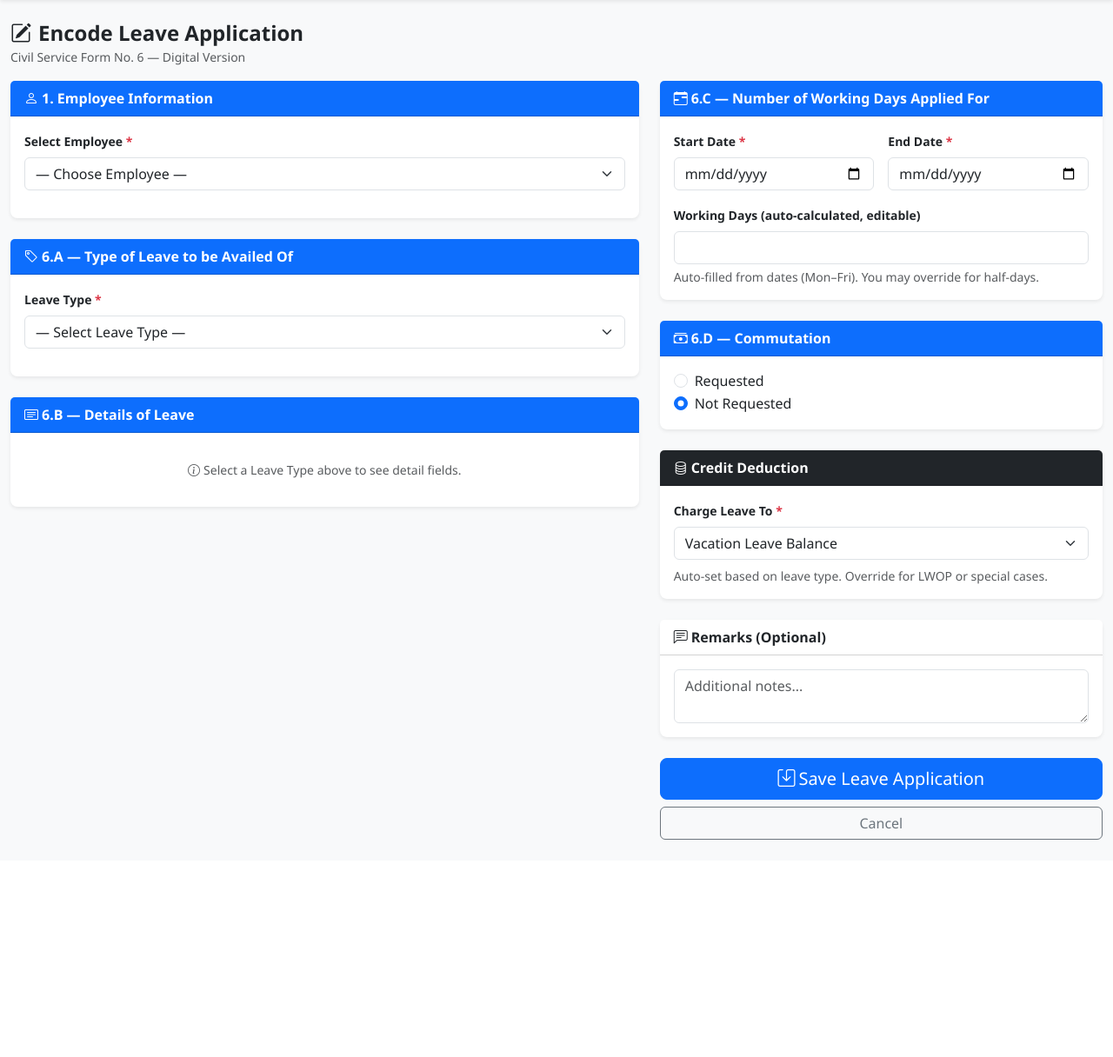
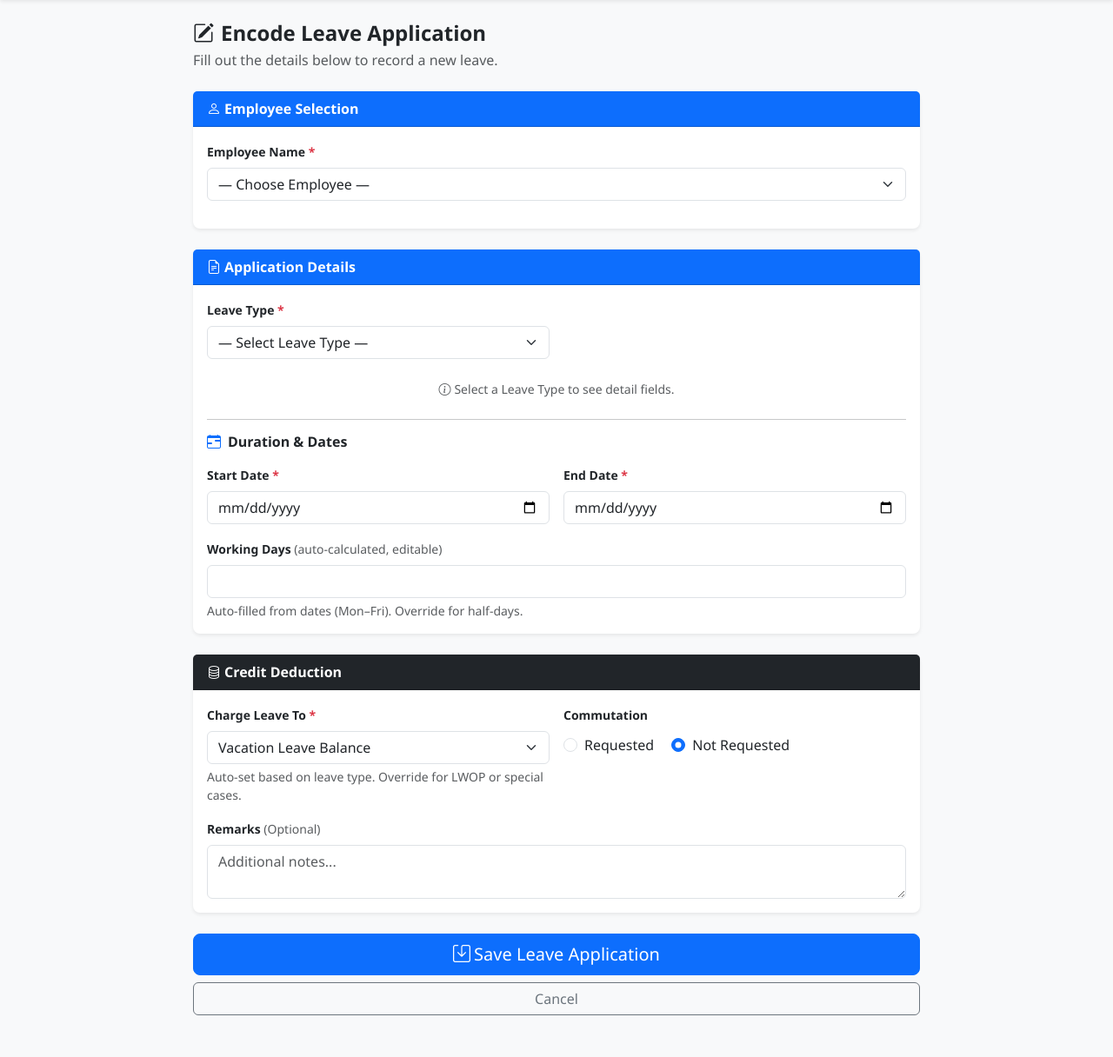
Before and after one commit to Sekki011604/Leave-Tracker, a PHP site: page /PHO/encode_leave.php in a window 1280 px wide. Shown: the part 56-1272 px from the top of the page at 87% size. Before the commit the page ends 1022 px from the top, so only its background shows below. Run offline with PHP 8.4, Linux system fonts and the light colour scheme; a user stored in the database is signed in; data comes from the database, SQL or seed files in the repository; data that the repository does not hold is empty.

Commit message:
Fix bugs

```diff
--- a/encode_leave.php
+++ b/encode_leave.php
@@ -28,7 +28,7 @@ $employees = $conn->query(
 <html lang="en">
 <head>
 <meta charset="UTF-8"><meta name="viewport" content="width=device-width,initial-scale=1">
-<title>Encode Leave (CS Form 6) — PHO Palawan</title>
+<title>Encode Leave — PHO Palawan</title>
 <link href="https://cdn.jsdelivr.net/npm/bootstrap@5.3.2/dist/css/bootstrap.min.css" rel="stylesheet">
 <link href="https://cdn.jsdelivr.net/npm/bootstrap-icons@1.11.3/font/bootstrap-icons.min.css" rel="stylesheet">
 <link href="assets/css/style.css" rel="stylesheet">
@@ -36,32 +36,26 @@ $employees = $conn->query(
 <body class="bg-light">
 <?php include 'navbar.php'; ?>
 
-<div class="container-fluid py-4">
+<div class="container py-4" style="max-width:860px">
 <?= renderFlash() ?>
 
-<div class="d-flex justify-content-between align-items-center mb-3">
-    <div>
-        <h4 class="fw-bold mb-0"><i class="bi bi-pencil-square me-2"></i>Encode Leave Application</h4>
-        <small class="text-muted">Civil Service Form No. 6 — Digital Version</small>
-    </div>
+<div class="mb-4">
+    <h4 class="fw-bold mb-1"><i class="bi bi-pencil-square me-2"></i>Encode Leave Application</h4>
+    <p class="text-muted mb-0">Fill out the details below to record a new leave.</p>
 </div>
 
 <form method="POST" action="save_leave.php" id="leaveForm" autocomplete="off">
 
-<div class="row g-4">
-<!-- ════════════════════════════════════════════════════════════
-     LEFT COLUMN — Employee & Leave Type Details
-     ════════════════════════════════════════════════════════════ -->
-<div class="col-lg-7">
-
-    <!-- ─── §1 Employee Selection ─── -->
+<!-- ═══════════════════════════════════════════════════════════
+     CARD 1 — Employee Selection
+     ═══════════════════════════════════════════════════════════ -->
 <div class="card shadow-sm border-0 mb-4">
     <div class="card-header bg-primary text-white py-2">
-            <strong><i class="bi bi-person me-1"></i>1. Employee Information</strong>
+        <strong><i class="bi bi-person me-1"></i>Employee Selection</strong>
     </div>
     <div class="card-body">
         <div class="mb-3">
-                <label class="form-label small fw-semibold">Select Employee <span class="text-danger">*</span></label>
+            <label class="form-label small fw-semibold">Employee Name <span class="text-danger">*</span></label>
             <select name="employee_id" id="selEmp" class="form-select" required>
                 <option value="">— Choose Employee —</option>
                 <?php while($e=$employees->fetch_assoc()): ?>
@@ -76,22 +70,27 @@ $employees = $conn->query(
         <!-- Info readout -->
         <div id="empInfo" class="d-none">
             <div class="row g-2">
-                    <div class="col-md-4"><div class="border rounded p-2 small"><span class="text-muted d-block">Position</span><strong id="infoPos">—</strong></div></div>
-                    <div class="col-md-4"><div class="border rounded p-2 small"><span class="text-muted d-block">Department</span><strong id="infoDept">—</strong></div></div>
-                    <div class="col-md-2"><div class="border rounded p-2 small text-center"><span class="text-muted d-block">VL Bal.</span><strong id="infoVL" class="text-primary">—</strong></div></div>
-                    <div class="col-md-2"><div class="border rounded p-2 small text-center"><span class="text-muted d-block">SL Bal.</span><strong id="infoSL" class="text-danger">—</strong></div></div>
+                <div class="col-sm-4"><div class="border rounded p-2 small"><span class="text-muted d-block">Position</span><strong id="infoPos">—</strong></div></div>
+                <div class="col-sm-4"><div class="border rounded p-2 small"><span class="text-muted d-block">Department</span><strong id="infoDept">—</strong></div></div>
+                <div class="col-sm-2"><div class="border rounded p-2 small text-center"><span class="text-muted d-block">VL Bal.</span><strong id="infoVL" class="text-primary">—</strong></div></div>
+                <div class="col-sm-2"><div class="border rounded p-2 small text-center"><span class="text-muted d-block">SL Bal.</span><strong id="infoSL" class="text-danger">—</strong></div></div>
             </div>
         </div>
     </div>
 </div>
 
-    <!-- ─── §6-A  Type of Leave ─── -->
+<!-- ═══════════════════════════════════════════════════════════
+     CARD 2 — Application Details
+     ═══════════════════════════════════════════════════════════ -->
 <div class="card shadow-sm border-0 mb-4">
     <div class="card-header bg-primary text-white py-2">
-            <strong><i class="bi bi-tag me-1"></i>6.A — Type of Leave to be Availed Of</strong>
+        <strong><i class="bi bi-file-earmark-text me-1"></i>Application Details</strong>
     </div>
     <div class="card-body">
-            <div class="mb-3">
+
+        <!-- Leave Type -->
+        <div class="row g-3 mb-3">
+            <div class="col-md-6">
                 <label class="form-label small fw-semibold">Leave Type <span class="text-danger">*</span></label>
                 <select name="leave_type" id="selType" class="form-select" required>
                     <option value="">— Select Leave Type —</option>
@@ -100,44 +99,39 @@ $employees = $conn->query(
                     <?php endforeach; ?>
                 </select>
             </div>
-            <!-- "Others" free text -->
-            <div id="blkOtherType" class="mb-3 d-none">
+            <div class="col-md-6">
+                <div id="blkOtherType" class="d-none">
                     <label class="form-label small fw-semibold">Specify (Others)</label>
                     <input type="text" name="other_leave_type" class="form-control" placeholder="e.g. Monetization of Leave Credits">
                 </div>
             </div>
         </div>
 
-    <!-- ─── §6-B  Details of Leave ─── -->
-    <div class="card shadow-sm border-0 mb-4">
-        <div class="card-header bg-primary text-white py-2">
-            <strong><i class="bi bi-card-text me-1"></i>6.B — Details of Leave</strong>
-        </div>
-        <div class="card-body">
-
-            <!-- Vacation / SPL details -->
-            <div id="blkVacation" class="d-none mb-3">
-                <label class="form-label small fw-semibold">Location</label>
+        <!-- Conditional detail blocks -->
+        <div id="blkVacation" class="d-none mb-3 p-3 bg-light rounded">
+            <label class="form-label small fw-semibold">Vacation Location</label>
+            <div class="d-flex gap-3 mb-2">
                 <div class="form-check"><input class="form-check-input" type="radio" name="vacation_detail" value="Within the Philippines" id="vacPH">
                     <label class="form-check-label" for="vacPH">Within the Philippines</label></div>
                 <div class="form-check"><input class="form-check-input" type="radio" name="vacation_detail" value="Abroad" id="vacAbroad">
                     <label class="form-check-label" for="vacAbroad">Abroad</label></div>
-                <input type="text" name="vacation_location" class="form-control form-control-sm mt-2" placeholder="Specify location (optional)">
+            </div>
+            <input type="text" name="vacation_location" class="form-control form-control-sm" placeholder="Specify location (optional)">
         </div>
 
-            <!-- Sick details -->
-            <div id="blkSick" class="d-none mb-3">
+        <div id="blkSick" class="d-none mb-3 p-3 bg-light rounded">
             <label class="form-label small fw-semibold">Illness Details</label>
+            <div class="d-flex gap-3 mb-2">
                 <div class="form-check"><input class="form-check-input" type="radio" name="sick_detail" value="In Hospital" id="sickHosp">
                     <label class="form-check-label" for="sickHosp">In Hospital</label></div>
                 <div class="form-check"><input class="form-check-input" type="radio" name="sick_detail" value="Out Patient" id="sickOP">
                     <label class="form-check-label" for="sickOP">Out Patient</label></div>
-                <input type="text" name="sick_illness" class="form-control form-control-sm mt-2" placeholder="Specify illness (optional)">
+            </div>
+            <input type="text" name="sick_illness" class="form-control form-control-sm" placeholder="Specify illness (optional)">
         </div>
 
-            <!-- Study details -->
-            <div id="blkStudy" class="d-none mb-3">
-                <label class="form-label small fw-semibold">Purpose</label>
+        <div id="blkStudy" class="d-none mb-3 p-3 bg-light rounded">
+            <label class="form-label small fw-semibold">Study Purpose</label>
             <div class="form-check"><input class="form-check-input" type="radio" name="study_detail" value="Masters Degree" id="studyMS">
                 <label class="form-check-label" for="studyMS">Completion of Master's Degree</label></div>
             <div class="form-check"><input class="form-check-input" type="radio" name="study_detail" value="Board Exam Review" id="studyBrd">
@@ -146,108 +140,90 @@ $employees = $conn->query(
                 <label class="form-check-label" for="studyOth">Other (specify below)</label></div>
         </div>
 
-            <!-- Others detail (also used for study "other") -->
         <div id="blkOtherDetail" class="d-none mb-3">
-                <label class="form-label small fw-semibold">Other Details / Remarks</label>
+            <label class="form-label small fw-semibold">Additional Details</label>
             <textarea name="other_detail" class="form-control" rows="2"></textarea>
         </div>
 
-            <!-- If none selected yet -->
-            <div id="blkNoDetail" class="text-muted small py-3 text-center">
-                <i class="bi bi-info-circle me-1"></i>Select a Leave Type above to see detail fields.
-            </div>
-        </div>
+        <div id="blkNoDetail" class="text-muted small py-2 text-center">
+            <i class="bi bi-info-circle me-1"></i>Select a Leave Type to see detail fields.
         </div>
 
-</div><!-- /col-lg-7 -->
+        <hr class="my-3">
 
-<!-- ════════════════════════════════════════════════════════════
-     RIGHT COLUMN — Dates, Commutation, Charge
-     ════════════════════════════════════════════════════════════ -->
-<div class="col-lg-5">
-
-    <!-- ─── §6-C  Inclusive Dates ─── -->
-    <div class="card shadow-sm border-0 mb-4">
-        <div class="card-header bg-primary text-white py-2">
-            <strong><i class="bi bi-calendar-range me-1"></i>6.C — Number of Working Days Applied For</strong>
-        </div>
-        <div class="card-body">
+        <!-- Duration & Dates -->
+        <h6 class="fw-semibold mb-3"><i class="bi bi-calendar-range me-2 text-primary"></i>Duration &amp; Dates</h6>
         <div class="row g-3 mb-3">
-                <div class="col-6">
+            <div class="col-sm-6">
                 <label class="form-label small fw-semibold">Start Date <span class="text-danger">*</span></label>
                 <input type="date" name="date_start" id="dateStart" class="form-control" required>
             </div>
-                <div class="col-6">
+            <div class="col-sm-6">
                 <label class="form-label small fw-semibold">End Date <span class="text-danger">*</span></label>
                 <input type="date" name="date_end" id="dateEnd" class="form-control" required>
             </div>
         </div>
+
         <div id="dayCalc" class="alert alert-info py-2 small d-none">
             <i class="bi bi-calculator me-1"></i>
             <strong>Working Days:</strong> <span id="calcDays" class="fw-bold fs-5">0</span>
             <span id="calcWarn" class="text-danger d-none ms-2 fw-bold">(Exceeds available credits!)</span>
         </div>
         <div class="mb-0">
-                <label class="form-label small fw-semibold">Working Days (auto-calculated, editable)</label>
+            <label class="form-label small fw-semibold">Working Days <span class="text-muted fw-normal">(auto-calculated, editable)</span></label>
             <input type="number" name="working_days" id="workingDays" class="form-control" step="0.5" min="0.5" required value="">
-                <div class="form-text">Auto-filled from dates (Mon–Fri). You may override for half-days.</div>
+            <div class="form-text">Auto-filled from dates (Mon–Fri). Override for half-days.</div>
         </div>
     </div>
 </div>
 
-    <!-- ─── §6-D  Commutation ─── -->
-    <div class="card shadow-sm border-0 mb-4">
-        <div class="card-header bg-primary text-white py-2">
-            <strong><i class="bi bi-cash-stack me-1"></i>6.D — Commutation</strong>
-        </div>
-        <div class="card-body">
-            <div class="form-check">
-                <input class="form-check-input" type="radio" name="commutation" value="Requested" id="comYes">
-                <label class="form-check-label" for="comYes">Requested</label>
-            </div>
-            <div class="form-check">
-                <input class="form-check-input" type="radio" name="commutation" value="Not Requested" id="comNo" checked>
-                <label class="form-check-label" for="comNo">Not Requested</label>
-            </div>
-        </div>
-    </div>
-
-    <!-- ─── Credit Charge / Override ─── -->
+<!-- ═══════════════════════════════════════════════════════════
+     CARD 3 — Credit Deduction
+     ═══════════════════════════════════════════════════════════ -->
 <div class="card shadow-sm border-0 mb-4">
     <div class="card-header bg-dark text-white py-2">
         <strong><i class="bi bi-database me-1"></i>Credit Deduction</strong>
     </div>
     <div class="card-body">
+        <div class="row g-3">
+            <div class="col-md-6">
                 <label class="form-label small fw-semibold">Charge Leave To <span class="text-danger">*</span></label>
-            <select name="charge_to" id="selCharge" class="form-select mb-2" required>
+                <select name="charge_to" id="selCharge" class="form-select" required>
                     <option value="Vacation Leave">Vacation Leave Balance</option>
                     <option value="Sick Leave">Sick Leave Balance</option>
                     <option value="Leave Without Pay">Leave Without Pay (no deduction)</option>
                 </select>
                 <div class="form-text">Auto-set based on leave type. Override for LWOP or special cases.</div>
             </div>
+            <div class="col-md-6">
+                <label class="form-label small fw-semibold">Commutation</label>
+                <div class="mt-1">
+                    <div class="form-check form-check-inline">
+                        <input class="form-check-input" type="radio" name="commutation" value="Requested" id="comYes">
+                        <label class="form-check-label" for="comYes">Requested</label>
                     </div>
-
-    <!-- ─── Remarks ─── -->
-    <div class="card shadow-sm border-0 mb-4">
-        <div class="card-header bg-white py-2">
-            <strong><i class="bi bi-chat-left-text me-1"></i>Remarks (Optional)</strong>
+                    <div class="form-check form-check-inline">
+                        <input class="form-check-input" type="radio" name="commutation" value="Not Requested" id="comNo" checked>
+                        <label class="form-check-label" for="comNo">Not Requested</label>
                     </div>
-        <div class="card-body">
+                </div>
+            </div>
+        </div>
+        <div class="mt-3">
+            <label class="form-label small fw-semibold">Remarks <span class="text-muted fw-normal">(Optional)</span></label>
             <textarea name="remarks" class="form-control" rows="2" placeholder="Additional notes..."></textarea>
+        </div>
     </div>
 </div>
 
 <!-- Submit -->
-    <div class="d-grid gap-2">
+<div class="d-grid gap-2 mb-4">
     <button type="submit" class="btn btn-primary btn-lg">
         <i class="bi bi-save me-1"></i>Save Leave Application
     </button>
     <a href="index.php" class="btn btn-outline-secondary">Cancel</a>
 </div>
 
-</div><!-- /col-lg-5 -->
-</div><!-- /row -->
 </form>
 </div><!-- /container -->
 
```
Also changed, not shown: view_leave.php (+5 -5 lines). Lines whose indentation alone changed are shown as unchanged.
